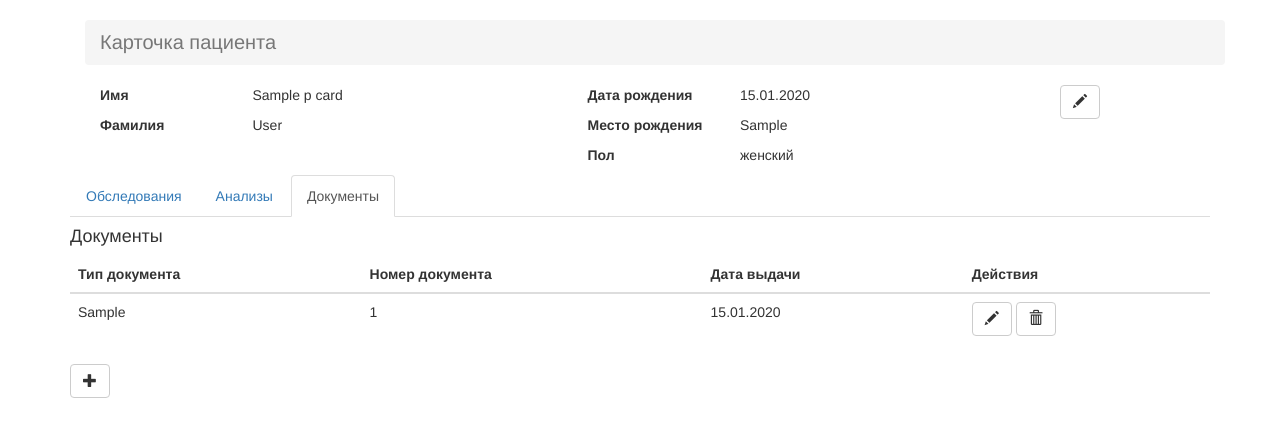
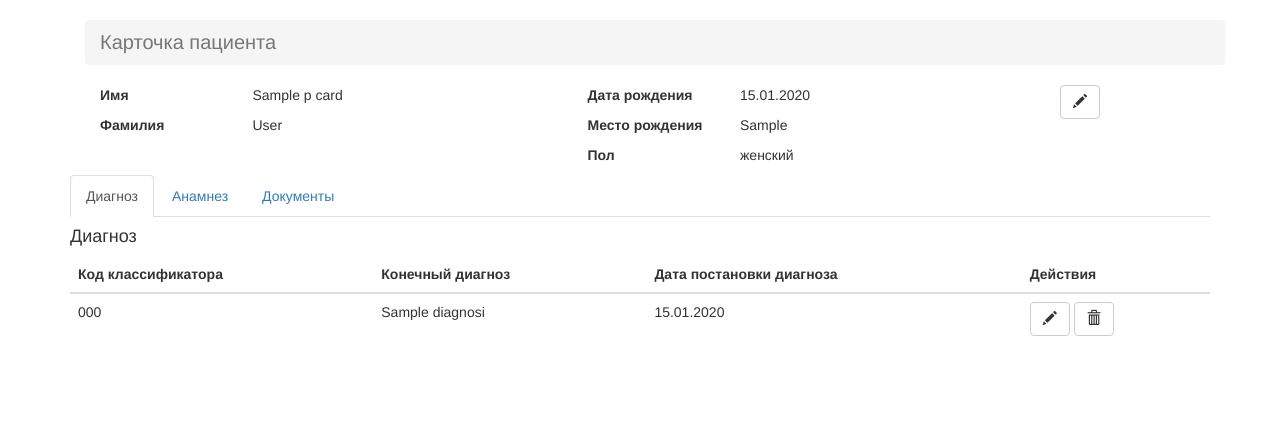
Before and after one commit to TheMishka/medcard, a Django app: template medcard/templates/medcard/personcard.html in a window 1280 px wide. Shown: the part 51-488 px from the top of the page. Run offline with Django 3.2, Linux system fonts and the light colour scheme; the template is opened without the code that fills it: most values are stand-ins (such as "Sample title", 1, 10 or a date in 2020); parts of the project's set-up code (start-up, migrations or seed data) failed here and were passed over; some libraries are stand-ins or nearby versions.

Commit message:
Add tab diagnosis

```diff
--- a/medcard/templates/medcard/menu.html
+++ b/medcard/templates/medcard/menu.html
@@ -7,7 +7,7 @@
         <meta name="viewport" content="width=device-width, initial-scale=1">
         <meta name="description" content="">
         <meta name="author" content="">
-        <link rel="shortcut icon" href="images/favicon.ico">
+        <!--<link rel="shortcut icon" href="images/favicon.ico">-->
 
         <title>Personal medicine card</title>
 
--- a/medcard/templates/medcard/personcard.html
+++ b/medcard/templates/medcard/personcard.html
@@ -55,22 +55,48 @@
 
 <div>
     <ul class="nav nav-tabs">
-        <li><a data-toggle="tab" href="#tab1" role="tab">Обследования</a></li>
-        <li><a data-toggle="tab" href="#tab2" role="tab">Анализы</a></li>
-        <li class="active"><a data-toggle="tab" href="#docs" role="tab">Документы</a></li>
+        <li class="active"><a data-toggle="tab" href="#tab1" role="tab">Диагноз</a></li>
+        <li><a data-toggle="tab" href="#tab2" role="tab">Анамнез</a></li>
+        <li><a data-toggle="tab" href="#docs" role="tab">Документы</a></li>
     </ul>
 </div>
 
 <div class="tab-content">
-    <div id="tab1" class="tab-pane fade">
-        <h4>HOME</h4>
-        <p>Some content.</p>
+    <div id="tab1" class="tab-pane fade in active">
+        <h4>Диагноз</h4>
+        <table class="table table-hover">
+            <thead>
+            <tr>
+                <th>Код классификатора</th>
+                <th>Конечный диагноз</th>
+                <th>Дата постановки диагноза</th>
+                <th>Действия</th>
+            </tr>
+            </thead>
+            <tbody>
+            {% for diag in p_card.diagnosisrelation_set.all %}
+
+                <tr>
+                    <td>{{ diag.diagnosis.code }}</td>
+                    <td>{{ diag.diagnosis.name }}</td>
+                    <td>{{ diag.create_date|date:"d.m.Y" }}</td>
+                    <td>
+                        <button data-id="{{ doc.id }}" type="button" class="btn btn-default open-modal" data-toggle="modal"><span class="glyphicon glyphicon-pencil"></span></button>
+                        <button data-id="{{ doc.id }}" type="button" class="btn btn-default" data-toggle="modal"><span class="glyphicon glyphicon-trash"></span></button>
+                    </td>
+
+                </tr>
+
+            {% endfor %}
+
+            </tbody>
+        </table>
     </div>
     <div id="tab2" class="tab-pane fade">
-        <h4>Menu 1</h4>
+        <h4>Анамнез</h4>
         <p>Some content in menu 1.</p>
     </div>
-    <div id="docs" class="tab-pane fade in active">
+    <div id="docs" class="tab-pane fade">
         <h4>Документы</h4>
         <table class="table table-hover">
             <thead>
```
Also changed, not shown: db.sqlite3, 1 other file.
